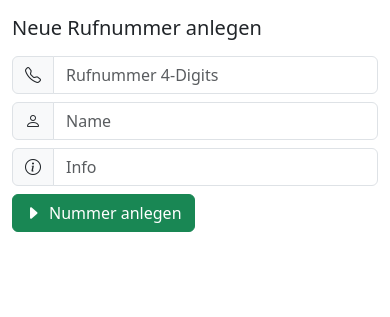
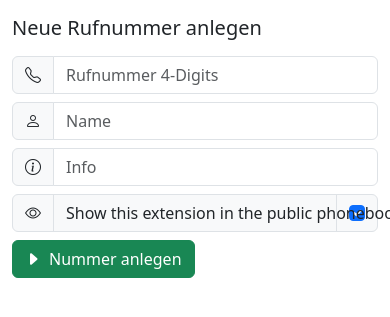
Before and after one commit to dect-e/dect-wip, a Flask app: template services/dect-wip/templates/myextensions.html.j2 in a window 390 px wide; the page is wider, and only the part inside the window is pictured. Shown: the part 221-538 px from the top of that part. Run offline with Flask 3, Linux system fonts and the light colour scheme; the template is opened without the code that fills it, so the values that code supplies are empty; parts of the project's set-up code (start-up, migrations or seed data) failed here and were passed over; some libraries are stand-ins or nearby versions.

Commit message:
feat: public flag in db model feat: added public checkbox for number creation in myextensions jinja-template feat: added universal getUserExtensions for userExtenison lookups with optional filters feat: only show public userExtenison in public phonebook

```diff
--- a/services/dect-wip/app.py
+++ b/services/dect-wip/app.py
@@ -41,13 +41,32 @@ login_manager = LoginManager()
 @login_manager.user_loader
 def load_user(user_id):
     query_result = db.session.execute(db.select(User).filter_by(id=user_id)).all()
+    # da könnte man mal scalar_one_or_none() ausprobieren, dann fällt der len == 1 quatsch raus
+
     if len(query_result) == 1:
         return query_result[0][0]
 
     return None
 
+
+def getUserExtensions(filterByUserId: User.id | None, searchFor: str | None, showPublicOnly: bool = True) -> list:
+
+    query = db.select(UserExtension).order_by(UserExtension.name.asc())
+
+    if showPublicOnly:
+        query = query.filter_by(public=True)
+
+    if filterByUserId is not None:
+        query = query.filter_by(user_id=filterByUserId)
+
+    if searchFor is not None:
+        query = query.filter(UserExtension.name.icontains(searchFor))
+
+    return db.session.execute(query).scalars().all()
+
+
+
 ## Routes
-
 
 @app.route('/')
 def default():
@@ -152,9 +171,8 @@ def logout():
 
 @app.route('/phonebook/')
 def phonebook():
-    query_result = db.session.execute(db.select(UserExtension).order_by(UserExtension.extension.asc())).all()
 
-    exts = [x[0] for x in query_result]
+    exts = getUserExtensions(filterByUserId=None,searchFor=None,showPublicOnly=True)
 
     return render_template('phonebook.html.j2', default_data=fetch_default_data_for_templates(), exts=exts)
 
@@ -171,6 +189,7 @@ def myextensions():
         ext.password = utilities.getRandomNumber(20)
         ext.name = html.escape(req_json['name'])
         ext.info = html.escape(req_json['info'])
+        ext.public = bool(req_json['public'])
         ext.token = f'{token_prefix}{utilities.getRandomNumber(token_random_count)}'
         ext.user_id = current_user.id
 
@@ -202,9 +221,7 @@ def myextensions():
         return response
 
     if request.method == 'GET':
-        query_result = db.session.execute(db.select(UserExtension).filter_by(user_id=current_user.id)).all()
-
-        exts = [ x[0] for x in query_result ]
+        exts = getUserExtensions(filterByUserId=current_user.id,searchFor=None,showPublicOnly=False)
 
         return render_template('myextensions.html.j2', default_data=fetch_default_data_for_templates(), exts=exts)
 
@@ -247,18 +264,9 @@ def phonebook_json():
 
     search_string = request.args.get('search')
 
-    if search_string is not None:
+    query_result = getUserExtensions(filterByUserId=None,searchFor=search_string,showPublicOnly=True)
 
-        query_result = db.session.execute(db.select(UserExtension).where(UserExtension.name.icontains(search_string)).order_by(UserExtension.extension.asc())).all()
-    else:
-        query_result = db.session.execute(db.select(UserExtension).order_by(UserExtension.extension.asc())).all()
-
-    # print(query_result)
-
-    names_and_extensions = []
-
-    for entry in query_result:
-        names_and_extensions.append({"extension": entry[0].extension, "name": entry[0].name})
+    names_and_extensions = [{"extension": entry.extension, "name": entry.name} for entry in query_result]
 
     return jsonify(names_and_extensions)
 
--- a/services/dect-wip/database.py
+++ b/services/dect-wip/database.py
@@ -11,6 +11,7 @@ class UserExtension(db.Model):
     name: str = db.Column(db.String(20))
     info: str = db.Column(db.String(20))
     token: str = db.Column(db.String(20))
+    public: bool = db.Column(db.Boolean, default=False, nullable=False)
 
     # Add a foreign key to reference the User model's primary key (id)
     user_id = db.Column(db.Integer, db.ForeignKey('user.id'), nullable=False)
--- a/services/dect-wip/templates/myextensions.html.j2
+++ b/services/dect-wip/templates/myextensions.html.j2
@@ -72,12 +72,21 @@
             <label for="info" class="input-group-text"><i class="bi bi-info-circle"></i></label>
             <input type="text" name="info" class="form-control" id="info" placeholder="Info">
         </div>
+        <div class="input-group mt-2">
+            <label for="public" class="input-group-text"><i class="bi bi-eye"></i></label>
+            <span class="input-group-text form-control">Show this extension in the public phonebook</span>
+            <div class="input-group-text">
+                <input class="form-check-input mt-0" name="pulic" id="public" type="checkbox" checked>
+            </div>
+
+        </div>
         <div class="mt-2">
             <button type="submit" class="btn btn-success" onclick="addEntry()">
                 <i class="bi bi-caret-right-fill me-2"></i>Nummer anlegen</button>
         </div>
     </div>
 </div>
+
 
 <!-- Delete Entry JS -->
 
@@ -109,11 +118,13 @@
         var extension = document.getElementById("extension");
         var name = document.getElementById("name");
         var info = document.getElementById("info");
+        var public = document.getElementById("public");
 
         var entry = {
             extension: extension.value,
             name: name.value,
-            info: info.value
+            info: info.value,
+            public: public.checked
         };
 
         fetch(`${window.origin}/myextensions/`, {
```
